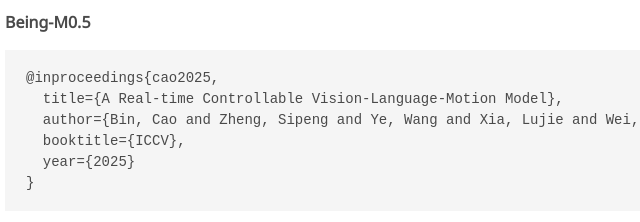
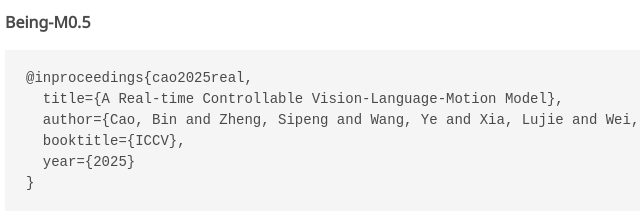
Before and after one commit to BeingBeyond/Being-M0.5, a plain HTML site: page docs/index.html in a window 1280 px wide. Shown: the part 5068-5290 px from the top of the page, 155-795 px from the left. Drawn offline with nearby package versions, Linux system fonts and the light colour scheme; some icons are missing; a web font is replaced by a local one.

Commit message:
minor changes

```diff
--- a/docs/index.html
+++ b/docs/index.html
@@ -4,8 +4,8 @@
   <meta charset="utf-8">
   <!-- Meta tags for social media banners, these should be filled in appropriatly as they are your "business card" -->
   <!-- Replace the content tag with appropriate information -->
-  <meta name="description" content="Being-M0.5: A Real-time Controllable Vision-Language-Motion Model. Accepted by ICCV 2025.">
-  <meta property="og:title" content="Being-M0.5: A Real-time Controllable Vision-Language-Motion Model"/>
+  <meta name="description" content="Being-M0.5: A Real-Time Controllable Vision-Language-Motion Model. Accepted by ICCV 2025.">
+  <meta property="og:title" content="Being-M0.5: A Real-Time Controllable Vision-Language-Motion Model"/>
   <meta property="og:description" content="Being-M0.5: A Real-time Controllable Vision-Language-Motion Model. Accepted by ICCV 2025."/>
   <meta property="og:url" content="https://beingbeyond.github.io/Being-M0.5"/>
   <!-- Path to banner image, should be in the path listed below. Optimal dimenssions are 1200X630-->
@@ -14,8 +14,8 @@
   <meta property="og:image:height" content="630"/>
 
 
-  <meta name="twitter:title" content="Being-M0.5: A Real-time Controllable Vision-Language-Motion Model">
-  <meta name="twitter:description" content="Being-M0.5: A Real-time Controllable Vision-Language-Motion Model. Accepted by ICCV 2025.">
+  <meta name="twitter:title" content="Being-M0.5: A Real-Time Controllable Vision-Language-Motion Model">
+  <meta name="twitter:description" content="Being-M0.5: A Real-Time Controllable Vision-Language-Motion Model. Accepted by ICCV 2025.">
   <!-- Path to banner image, should be in the path listed below. Optimal dimenssions are 1200X600-->
   <!-- <meta name="twitter:image" content="static/images/your_twitter_banner_image.png"> -->
   <meta name="twitter:card" content="summary_large_image">
@@ -24,7 +24,7 @@
   <meta name="viewport" content="width=device-width, initial-scale=1">
 
 
-  <title>Being-M0.5: A Real-time Controllable Vision-Language-Motion Model</title>
+  <title>Being-M0.5: A Real-Time Controllable Vision-Language-Motion Model</title>
   <link rel="icon" type="image/x-icon" href="static/images/favicon.ico">
   <link href="https://fonts.googleapis.com/css?family=Google+Sans|Noto+Sans|Castoro"
   rel="stylesheet">
@@ -256,9 +256,9 @@
     <div class="container is-max-desktop content">
       <h2 class="title">BibTeX</h2>
       <p><b>Being-M0.5</b></p>
-<pre><code>@inproceedings{cao2025,
+<pre><code>@inproceedings{cao2025real,
   title={A Real-time Controllable Vision-Language-Motion Model},
-  author={Bin, Cao and Zheng, Sipeng and Ye, Wang and Xia, Lujie and Wei, Qianshan and Jin, Qin and Liu, Jing and Lu, Zongqing},
+  author={Cao, Bin and Zheng, Sipeng and Wang, Ye and Xia, Lujie and Wei, Qianshan and Jin, Qin and Liu, Jing and Lu, Zongqing},
   booktitle={ICCV},
   year={2025}
 }</code></pre>
```
Also changed, not shown: 1 other file.
